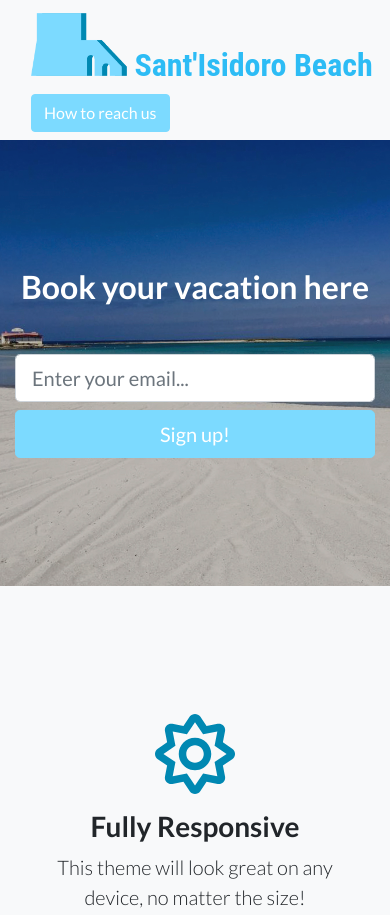
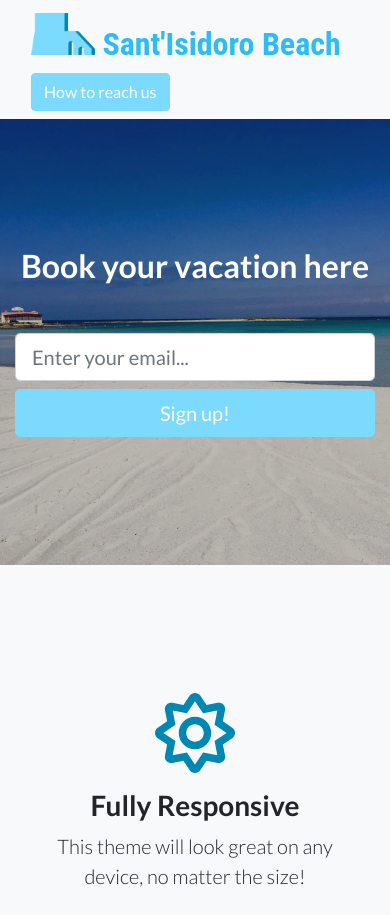
Before and after one commit to lamaslamas/bs4_santisidoro, a website: page index.html in a window 390 px wide. Shown: the top 915 px of the page. Drawn offline with Linux system fonts and the light colour scheme.

Commit message:
Logo size

```diff
--- a/css/landing-page.css
+++ b/css/landing-page.css
@@ -7,6 +7,13 @@
 	width: 3em;
 	height: auto;
 	vertical-align: baseline;
+}
+@media (max-width:760px){
+#logo {
+	width: 2em;
+	height: auto;
+	vertical-align: baseline;
+}
 }
 
 .btn-primary {
```
